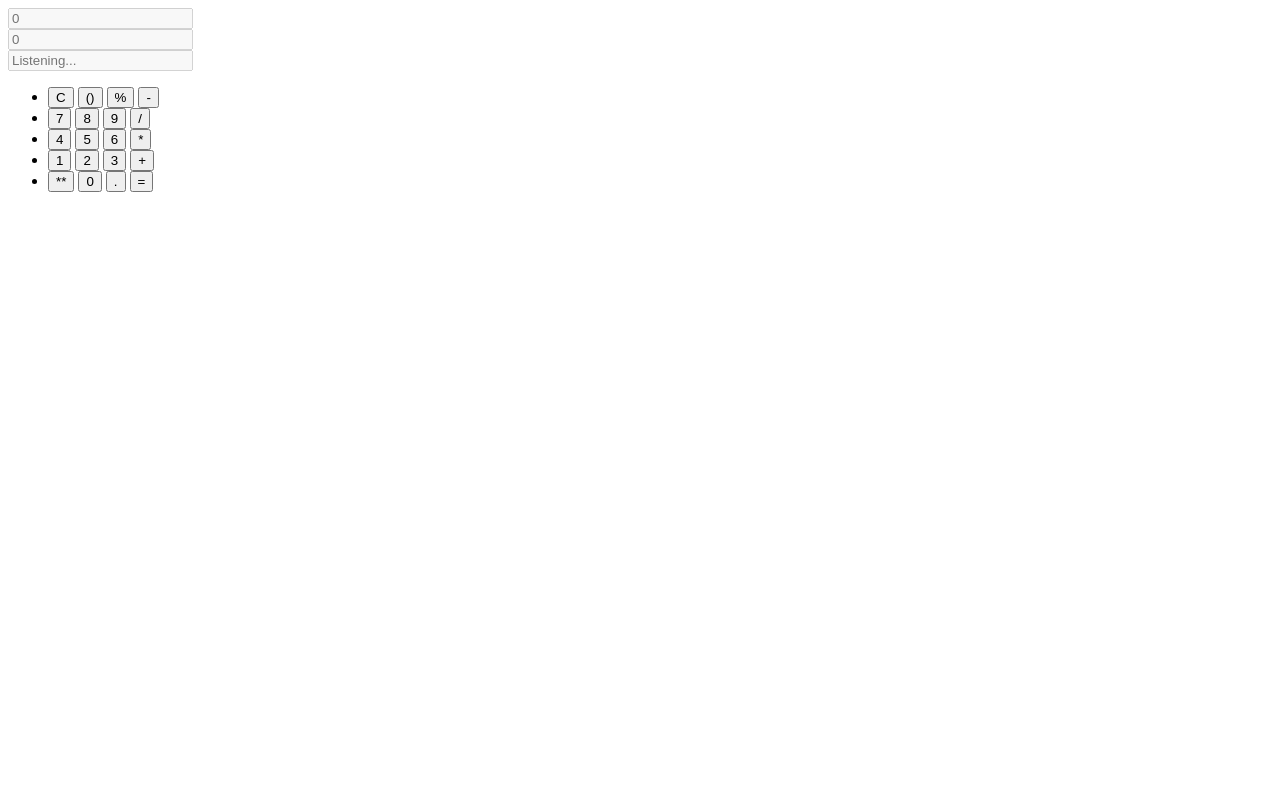
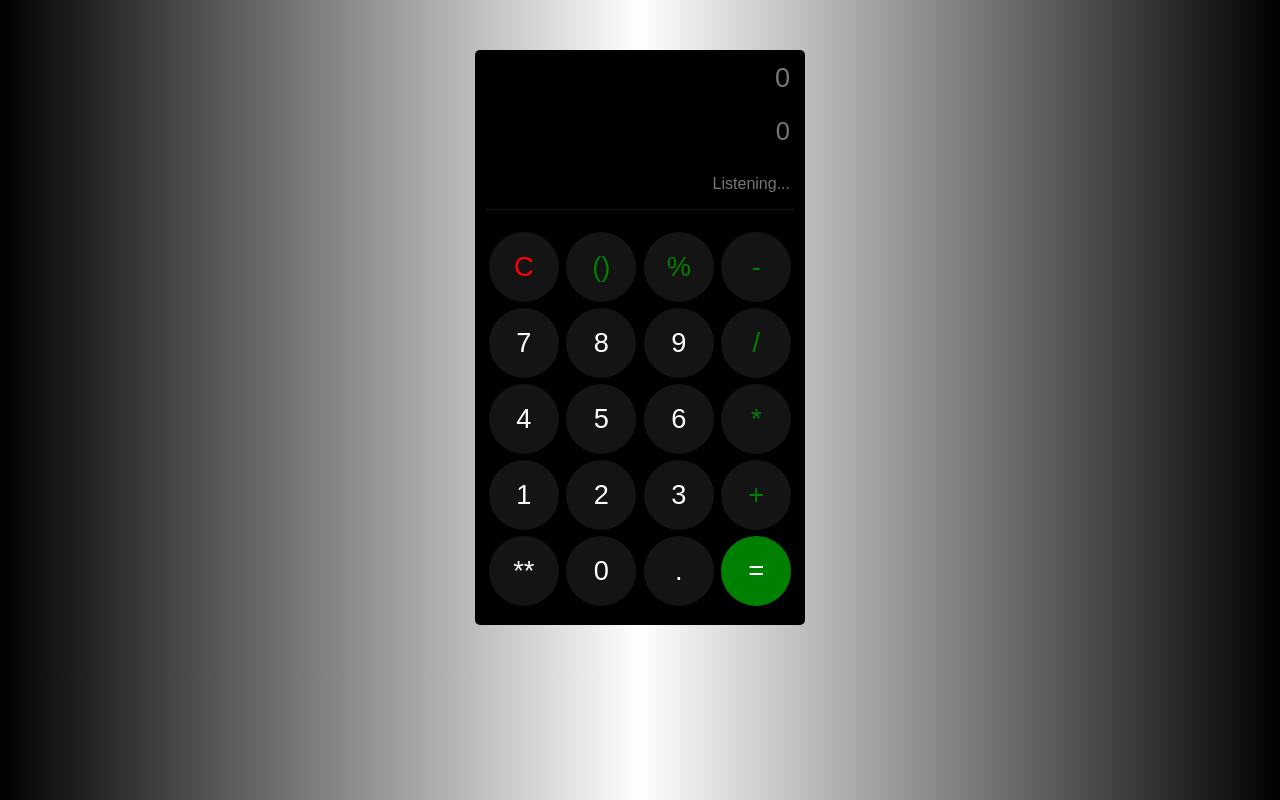
Before and after one commit to Gvstave/Calculator, a plain HTML site: page index.html in a window 1280 px wide. Drawn offline with Linux system fonts and the light colour scheme.

Commit message:
Update styles.css

```diff
--- a/styles.css
+++ b/styles.css
@@ -1,3 +1,108 @@
+@media screen and (min-width: 330px) {
+    body {
+        margin: 0;
+        padding: 0;
+        box-sizing: border-box;
+        font-family: sans-serif;
+        background: linear-gradient(90deg, black, rgb(255, 255, 255), black);
+    }
+
+    #main {
+        width: 310px;
+        height: auto;
+        margin: 50px auto;
+        display: flex;
+        flex-direction: column;
+        justify-content: center;
+        border-radius: 5px;
+        padding: 0 10px;
+        background-color: black;
+        box-shadow: 0px 0px 0px 0px black;
+    }
+
+    #top div {
+        width: 100%;
+        height: auto;
+        margin: 3px auto;
+        color: white;
+        text-align: right;
+        display: flex;
+    }
+
+     input {
+        width: 100%;
+        height: 40px;
+        font-size: 1.7em;
+        background: unset;
+        outline: none;
+        border: none;
+        color: green;
+        text-align: right;
+        padding: 5px;
+    }
+
+    .results-holder input{
+        font-size: 1.6em;
+        color: white;
+        font-weight: 100;
+    }
+
+    .info-holder input{
+        color: white;
+        font-weight: 100;
+        font-size: 1.0em;
+        border-bottom: 1px solid rgb(20, 20, 20);
+    }
+
+    #bottom {
+     width: 100%;
+     height: auto;
+    }
+
+    #bottom ul {
+      list-style-type: none;
+      padding: 0px;
+    }
+
+    #bottom ul li {
+       display: flex;
+       justify-content: center;
+       align-items: center;
+    }
+
+    button {
+       width: 70px;
+       height: 70px;
+       margin: 3px auto;
+       border: none;
+       border-radius: 100px;
+       font-size: 1.7em;
+       text-align: center;
+       background-color: rgb(20, 20, 20);
+       color: white;
+    }
+
+    button:active {
+        background-color: rgb(12, 12, 12);
+        font-size: 1.4em;
+    }
+
+    .red {
+        color: red;
+    }
+
+    .green {
+        color: green;
+    }
+
+    .green-bg {
+        background-color: green;
+    }
+
+    .green-bg:active {
+        background-color: rgb(34, 128, 34);
+    }
+}
 @media screen and (max-width: 768px) {
     body {
         margin: 0;
```
